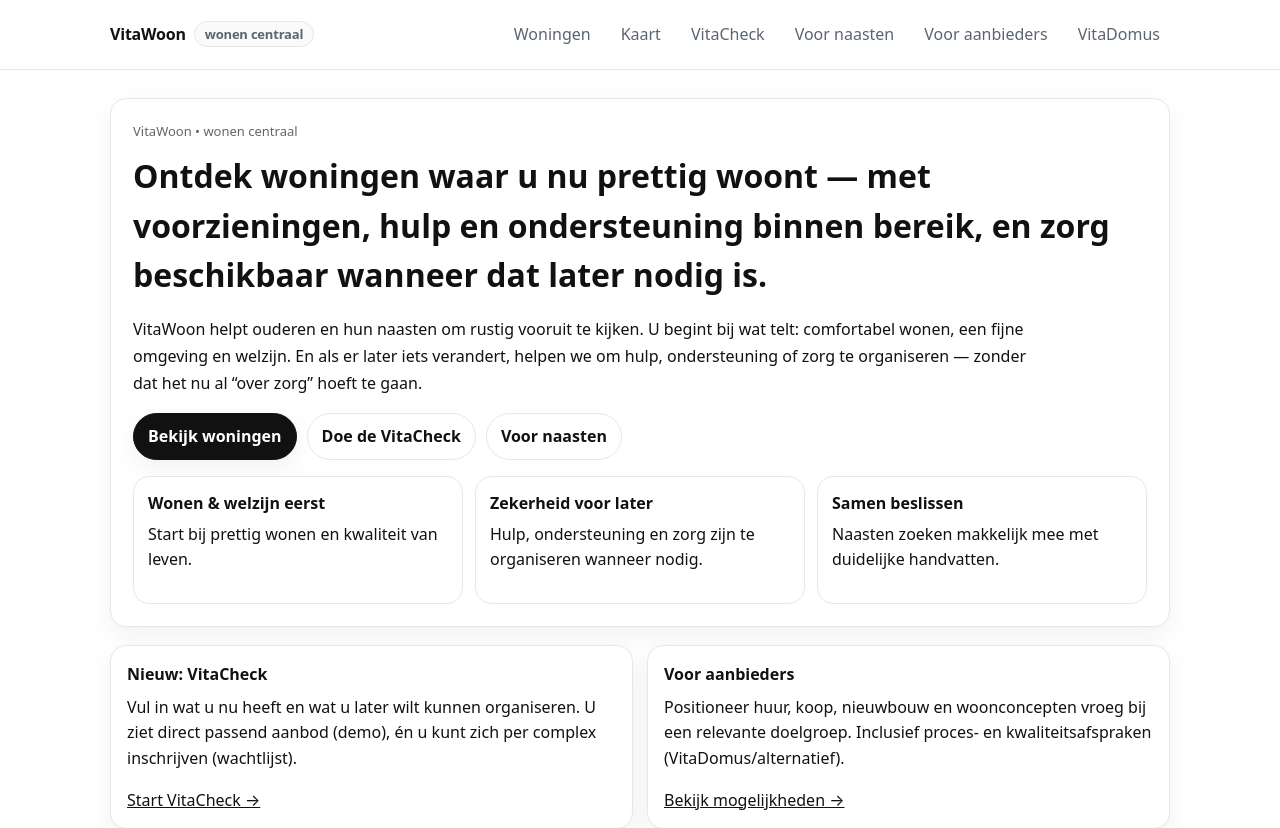
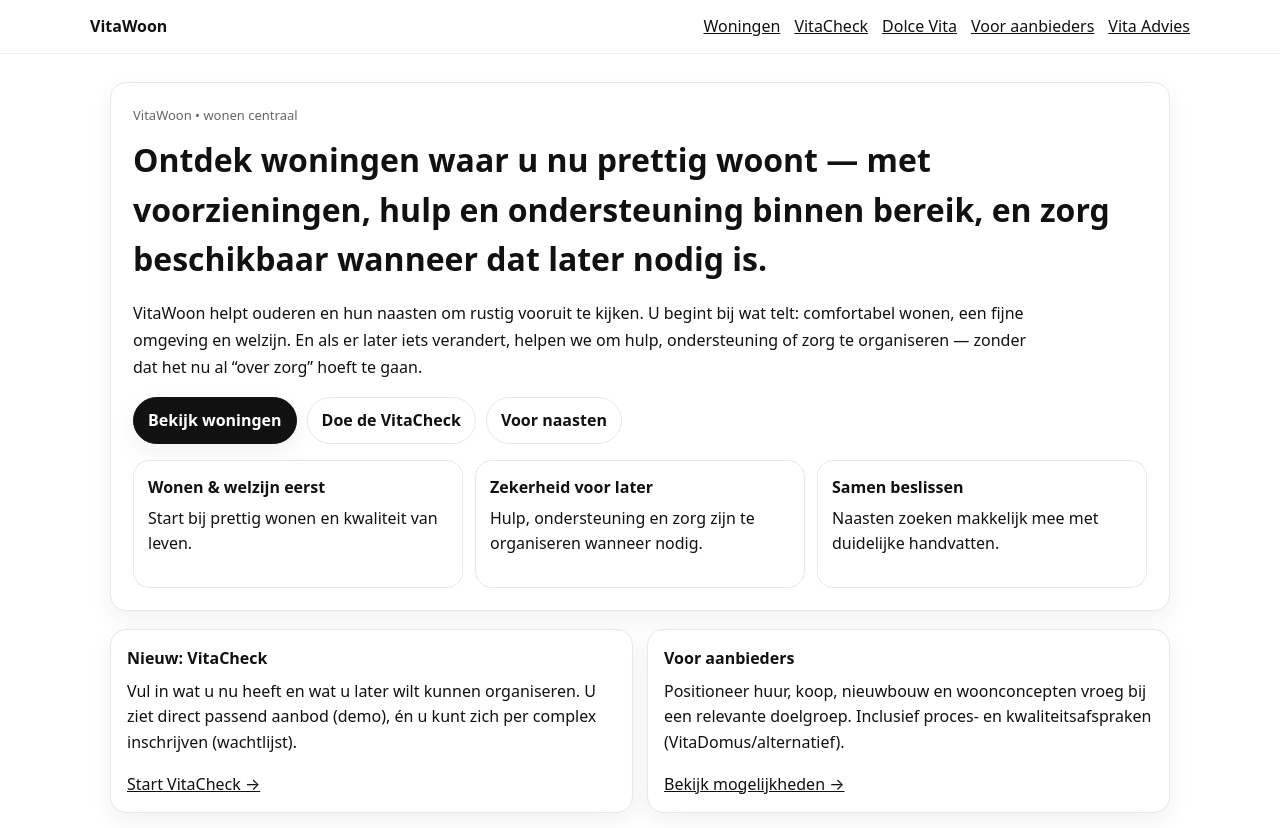
Before and after one commit to 4gcnny5cxp-dot/VitaWoon-demo-clean, a Next.js app: page / in a window 1280 px wide. Shown: the top 828 px of the page. Built offline with nearby package versions, Linux system fonts and the light colour scheme.

Commit message:
Update _app.tsx

```diff
--- a/pages/_app.tsx
+++ b/pages/_app.tsx
@@ -1,34 +1,45 @@
+import "../styles/globals.css";
 import type { AppProps } from "next/app";
-import "../styles/globals.css";
 
-export default function MyApp({ Component, pageProps }: AppProps) {
+export default function App({ Component, pageProps }: AppProps) {
   return (
     <>
-      <header className="topbar">
-        <div className="topbarInner">
-          <a className="brand" href="/">
-            VitaWoon <span className="pill">wonen centraal</span>
+      <header
+        style={{
+          borderBottom: "1px solid #eee",
+          padding: "14px 20px",
+          position: "sticky",
+          top: 0,
+          background: "#fff",
+          zIndex: 10,
+        }}
+      >
+        <div
+          style={{
+            maxWidth: 1100,
+            margin: "0 auto",
+            display: "flex",
+            alignItems: "center",
+            justifyContent: "space-between",
+            gap: 16,
+            flexWrap: "wrap",
+          }}
+        >
+          <a href="/" style={{ fontWeight: 900, textDecoration: "none", color: "#111" }}>
+            VitaWoon
           </a>
 
-          <nav className="nav">
+          <nav style={{ display: "flex", gap: 14, flexWrap: "wrap" }}>
             <a href="/woningen">Woningen</a>
-            <a href="/woningen/kaart">Kaart</a>
             <a href="/vitacheck">VitaCheck</a>
-            <a href="/voor-naasten">Voor naasten</a>
+            <a href="/dolce-vita">Dolce Vita</a>
             <a href="/voor-aanbieders">Voor aanbieders</a>
-            <a href="/vitadomus">VitaDomus</a>
+            <a href="/vita-advies">Vita Advies</a>
           </nav>
         </div>
       </header>
 
       <Component {...pageProps} />
-
-      <footer className="footer">
-        <div className="footerInner">
-          <div>Demo • VitaWoon / VitaDomus</div>
-          <div>Hulp, ondersteuning en zorg optioneel</div>
-        </div>
-      </footer>
     </>
   );
 }
```
